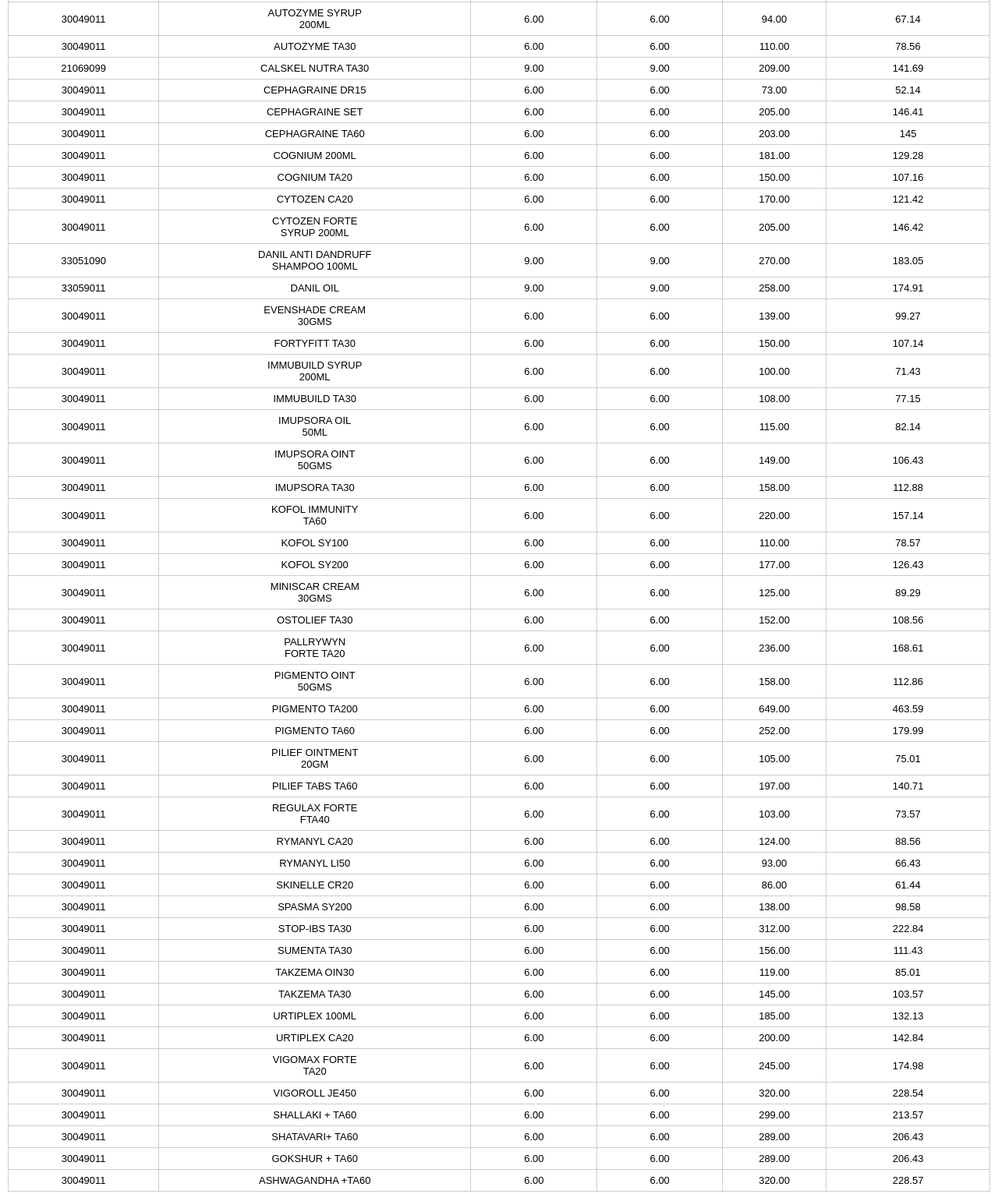
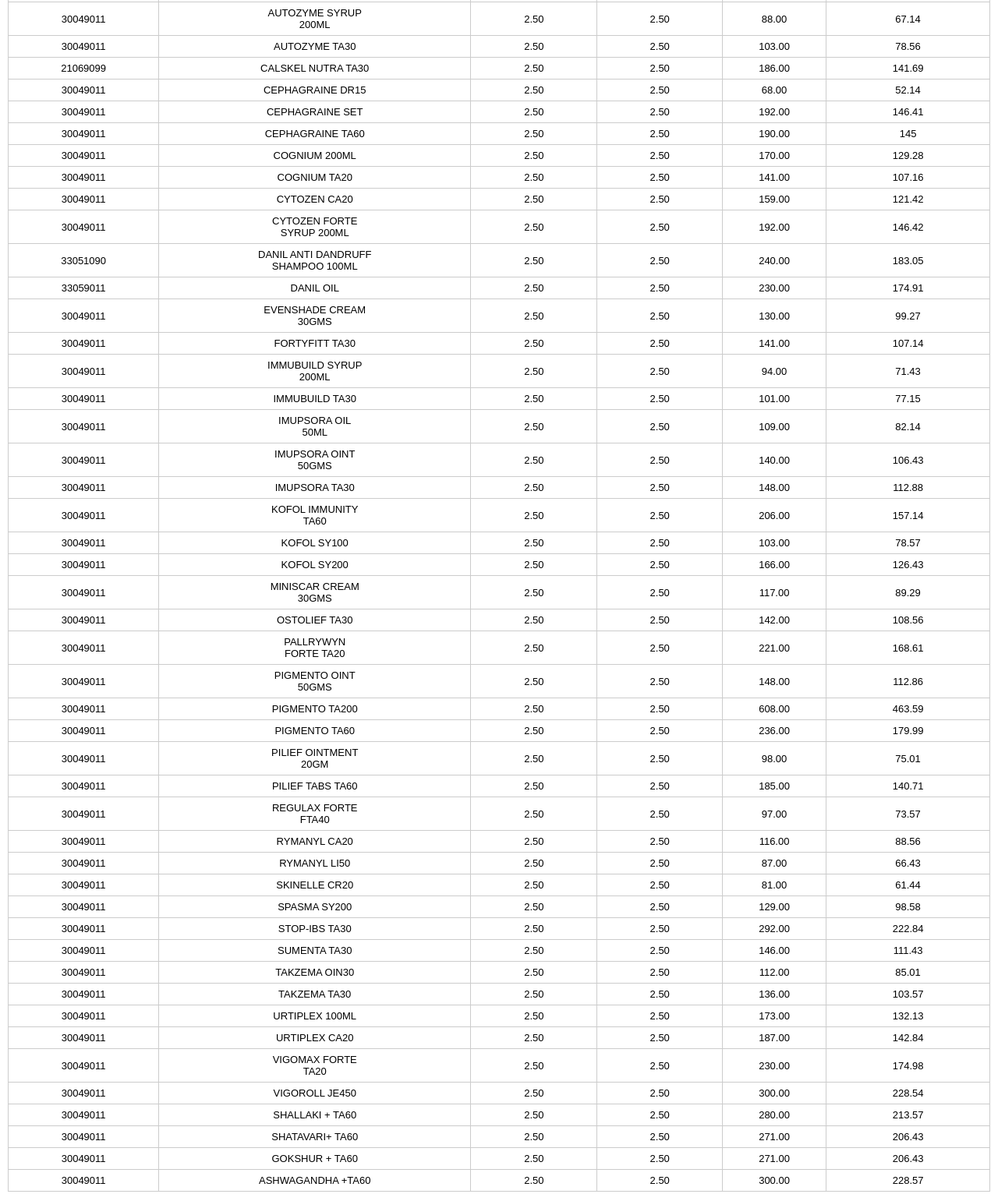
Before and after one commit to Ashishlinus/Phytonova-price-list-August-2025, a plain HTML site: page index.html in a window 1280 px wide. Shown: the part 361-1893 px from the top of the page at 78% size. Drawn offline with Linux system fonts and the light colour scheme.

Commit message:
Update index.html

```diff
--- a/index.html
+++ b/index.html
@@ -138,378 +138,378 @@
         <tr>
           <td>30049011</td>
           <td>AUTOZYME SYRUP<br>200ML</td>
-          <td>6.00</td>
-          <td>6.00</td>
-          <td>94.00</td>
+          <td>2.50</td>
+          <td>2.50</td>
+          <td>88.00</td>
           <td>67.14</td>
         </tr>
         <tr>
           <td>30049011</td>
           <td>AUTOZYME TA30</td>
-          <td>6.00</td>
-          <td>6.00</td>
-          <td>110.00</td>
+          <td>2.50</td>
+          <td>2.50</td>
+          <td>103.00</td>
           <td>78.56</td>
         </tr>
         <tr>
           <td>21069099</td>
           <td>CALSKEL NUTRA TA30</td>
-          <td>9.00</td>
-          <td>9.00</td>
-          <td>209.00</td>
+          <td>2.50</td>
+          <td>2.50</td>
+          <td>186.00</td>
           <td>141.69</td>
         </tr>
 		<tr>
           <td>30049011</td>
           <td>CEPHAGRAINE DR15</td>
-          <td>6.00</td>
-          <td>6.00</td>
-          <td>73.00</td>
+          <td>2.50</td>
+          <td>2.50</td>
+          <td>68.00</td>
           <td>52.14</td>
         </tr>
 		<tr>
           <td>30049011</td>
           <td>CEPHAGRAINE SET</td>
-          <td>6.00</td>
-          <td>6.00</td>
-          <td>205.00</td>
+          <td>2.50</td>
+          <td>2.50</td>
+          <td>192.00</td>
           <td>146.41</td>
         </tr>
         <tr>
           <td>30049011</td>
           <td>CEPHAGRAINE TA60</td>
-          <td>6.00</td>
-          <td>6.00</td>
-          <td>203.00</td>
+          <td>2.50</td>
+          <td>2.50</td>
+          <td>190.00</td>
           <td>145</td>
         </tr>
         <tr>
           <td>30049011</td>
           <td>COGNIUM 200ML</td>
-          <td>6.00</td>
-          <td>6.00</td>
-          <td>181.00</td>
+          <td>2.50</td>
+          <td>2.50</td>
+          <td>170.00</td>
           <td>129.28</td>
         </tr>
         <tr>
           <td>30049011</td>
           <td>COGNIUM TA20</td>
-          <td>6.00</td>
-          <td>6.00</td>
-          <td>150.00</td>
+          <td>2.50</td>
+          <td>2.50</td>
+          <td>141.00</td>
           <td>107.16</td>
         </tr>
 		<tr>
           <td>30049011</td>
           <td>CYTOZEN CA20</td>
-          <td>6.00</td>
-          <td>6.00</td>
-          <td>170.00</td>
+          <td>2.50</td>
+          <td>2.50</td>
+          <td>159.00</td>
           <td>121.42</td>
         </tr>
 		<tr>
           <td>30049011</td>
           <td>CYTOZEN FORTE<br>SYRUP 200ML</td>
-          <td>6.00</td>
-          <td>6.00</td>
-          <td>205.00</td>
+          <td>2.50</td>
+          <td>2.50</td>
+          <td>192.00</td>
           <td>146.42</td>
         </tr>
         <tr>
           <td>33051090</td>
           <td>DANIL ANTI DANDRUFF<br>SHAMPOO 100ML</td>
-          <td>9.00</td>
-          <td>9.00</td>
-          <td>270.00</td>
+          <td>2.50</td>
+          <td>2.50</td>
+          <td>240.00</td>
           <td>183.05</td>
         </tr>
         <tr>
           <td>33059011</td>
           <td>DANIL OIL</td>
-          <td>9.00</td>
-          <td>9.00</td>
-          <td>258.00</td>
+          <td>2.50</td>
+          <td>2.50</td>
+          <td>230.00</td>
           <td>174.91</td>
         </tr>
         <tr>
           <td>30049011</td>
           <td>EVENSHADE CREAM<br>30GMS</td>
-          <td>6.00</td>
-          <td>6.00</td>
-          <td>139.00</td>
+          <td>2.50</td>
+          <td>2.50</td>
+          <td>130.00</td>
           <td>99.27</td>
         </tr>
 		<tr>
           <td>30049011</td>
           <td>FORTYFITT TA30</td>
-          <td>6.00</td>
-          <td>6.00</td>
-          <td>150.00</td>
+          <td>2.50</td>
+          <td>2.50</td>
+          <td>141.00</td>
           <td>107.14</td>
         </tr>
 		<tr>
           <td>30049011</td>
           <td>IMMUBUILD SYRUP<br>200ML</td>
-          <td>6.00</td>
-          <td>6.00</td>
-          <td>100.00</td>
+          <td>2.50</td>
+          <td>2.50</td>
+          <td>94.00</td>
           <td>71.43</td>
         </tr>
         <tr>
           <td>30049011</td>
           <td>IMMUBUILD TA30</td>
-          <td>6.00</td>
-          <td>6.00</td>
-          <td>108.00</td>
+          <td>2.50</td>
+          <td>2.50</td>
+          <td>101.00</td>
           <td>77.15</td>
         </tr>
         <tr>
           <td>30049011</td>
           <td>IMUPSORA OIL<br>50ML</td>
-          <td>6.00</td>
-          <td>6.00</td>
-          <td>115.00</td>
+          <td>2.50</td>
+          <td>2.50</td>
+          <td>109.00</td>
           <td>82.14</td>
         </tr>
         <tr>
           <td>30049011</td>
           <td>IMUPSORA OINT<br>50GMS</td>
-          <td>6.00</td>
-          <td>6.00</td>
-          <td>149.00</td>
+          <td>2.50</td>
+          <td>2.50</td>
+          <td>140.00</td>
           <td>106.43</td>
         </tr>
 		<tr>
           <td>30049011</td>
           <td>IMUPSORA TA30</td>
-          <td>6.00</td>
-          <td>6.00</td>
-          <td>158.00</td>
+          <td>2.50</td>
+          <td>2.50</td>
+          <td>148.00</td>
           <td>112.88</td>
         </tr>
 		<tr>
           <td>30049011</td>
           <td>KOFOL IMMUNITY<br>TA60</td>
-          <td>6.00</td>
-          <td>6.00</td>
-          <td>220.00</td>
+          <td>2.50</td>
+          <td>2.50</td>
+          <td>206.00</td>
           <td>157.14</td>
         </tr>
         <tr>
           <td>30049011</td>
           <td>KOFOL SY100</td>
-          <td>6.00</td>
-          <td>6.00</td>
-          <td>110.00</td>
+          <td>2.50</td>
+          <td>2.50</td>
+          <td>103.00</td>
           <td>78.57</td>
         </tr>
         <tr>
           <td>30049011</td>
           <td>KOFOL SY200</td>
-          <td>6.00</td>
-          <td>6.00</td>
-          <td>177.00</td>
+          <td>2.50</td>
+          <td>2.50</td>
+          <td>166.00</td>
           <td>126.43</td>
         </tr>
         <tr>
           <td>30049011</td>
           <td>MINISCAR CREAM<br>30GMS</td>
-          <td>6.00</td>
-          <td>6.00</td>
-          <td>125.00</td>
+          <td>2.50</td>
+          <td>2.50</td>
+          <td>117.00</td>
           <td>89.29</td>
         </tr>
 		<tr>
           <td>30049011</td>
           <td>OSTOLIEF TA30</td>
-          <td>6.00</td>
-          <td>6.00</td>
-          <td>152.00</td>
+          <td>2.50</td>
+          <td>2.50</td>
+          <td>142.00</td>
           <td>108.56</td>
         </tr>
 		<tr>
           <td>30049011</td>
           <td>PALLRYWYN<br>FORTE TA20</td>
-          <td>6.00</td>
-          <td>6.00</td>
-          <td>236.00</td>
+          <td>2.50</td>
+          <td>2.50</td>
+          <td>221.00</td>
           <td>168.61</td>
         </tr>
         <tr>
           <td>30049011</td>
           <td>PIGMENTO OINT<br>50GMS</td>
-          <td>6.00</td>
-          <td>6.00</td>
-          <td>158.00</td>
+          <td>2.50</td>
+          <td>2.50</td>
+          <td>148.00</td>
           <td>112.86</td>
         </tr>
         <tr>
           <td>30049011</td>
           <td>PIGMENTO TA200</td>
-          <td>6.00</td>
-          <td>6.00</td>
-          <td>649.00</td>
+          <td>2.50</td>
+          <td>2.50</td>
+          <td>608.00</td>
           <td>463.59</td>
         </tr>
         <tr>
           <td>30049011</td>
           <td>PIGMENTO TA60</td>
-          <td>6.00</td>
-          <td>6.00</td>
-          <td>252.00</td>
+          <td>2.50</td>
+          <td>2.50</td>
+          <td>236.00</td>
           <td>179.99</td>
         </tr>
 		<tr>
           <td>30049011</td>
           <td>PILIEF OINTMENT<br>20GM</td>
-          <td>6.00</td>
-          <td>6.00</td>
-          <td>105.00</td>
+          <td>2.50</td>
+          <td>2.50</td>
+          <td>98.00</td>
           <td>75.01</td>
         </tr>
 		<tr>
           <td>30049011</td>
           <td>PILIEF TABS TA60</td>
-          <td>6.00</td>
-          <td>6.00</td>
-          <td>197.00</td>
+          <td>2.50</td>
+          <td>2.50</td>
+          <td>185.00</td>
           <td>140.71</td>
         </tr>
         <tr>
           <td>30049011</td>
           <td>REGULAX FORTE<br>FTA40</td>
-          <td>6.00</td>
-          <td>6.00</td>
-          <td>103.00</td>
+          <td>2.50</td>
+          <td>2.50</td>
+          <td>97.00</td>
           <td>73.57</td>
         </tr>
         <tr>
           <td>30049011</td>
           <td>RYMANYL CA20</td>
-          <td>6.00</td>
-          <td>6.00</td>
-          <td>124.00</td>
+          <td>2.50</td>
+          <td>2.50</td>
+          <td>116.00</td>
           <td>88.56</td>
         </tr>
         <tr>
           <td>30049011</td>
           <td>RYMANYL LI50</td>
-          <td>6.00</td>
-          <td>6.00</td>
-          <td>93.00</td>
+          <td>2.50</td>
+          <td>2.50</td>
+          <td>87.00</td>
           <td>66.43</td>
         </tr>
 		<tr>
           <td>30049011</td>
           <td>SKINELLE CR20</td>
-          <td>6.00</td>
-          <td>6.00</td>
-          <td>86.00</td>
+          <td>2.50</td>
+          <td>2.50</td>
+          <td>81.00</td>
           <td>61.44</td>
         </tr>
 		<tr>
           <td>30049011</td>
           <td>SPASMA SY200</td>
-          <td>6.00</td>
-          <td>6.00</td>
-          <td>138.00</td>
+          <td>2.50</td>
+          <td>2.50</td>
+          <td>129.00</td>
           <td>98.58</td>
         </tr>
         <tr>
           <td>30049011</td>
           <td>STOP-IBS TA30</td>
-          <td>6.00</td>
-          <td>6.00</td>
-          <td>312.00</td>
+          <td>2.50</td>
+          <td>2.50</td>
+          <td>292.00</td>
           <td>222.84</td>
         </tr>
         <tr>
           <td>30049011</td>
           <td>SUMENTA TA30</td>
-          <td>6.00</td>
-          <td>6.00</td>
-          <td>156.00</td>
+          <td>2.50</td>
+          <td>2.50</td>
+          <td>146.00</td>
           <td>111.43</td>
         </tr>
         <tr>
           <td>30049011</td>
           <td>TAKZEMA OIN30</td>
-          <td>6.00</td>
-          <td>6.00</td>
-          <td>119.00</td>
+          <td>2.50</td>
+          <td>2.50</td>
+          <td>112.00</td>
           <td>85.01</td>
         </tr>
 		<tr>
           <td>30049011</td>
           <td>TAKZEMA TA30</td>
-          <td>6.00</td>
-          <td>6.00</td>
-          <td>145.00</td>
+          <td>2.50</td>
+          <td>2.50</td>
+          <td>136.00</td>
           <td>103.57</td>
         </tr>
 		<tr>
           <td>30049011</td>
           <td>URTIPLEX 100ML</td>
-          <td>6.00</td>
-          <td>6.00</td>
-          <td>185.00</td>
+          <td>2.50</td>
+          <td>2.50</td>
+          <td>173.00</td>
           <td>132.13</td>
         </tr>
         <tr>
           <td>30049011</td>
           <td>URTIPLEX CA20</td>
-          <td>6.00</td>
-          <td>6.00</td>
-          <td>200.00</td>
+          <td>2.50</td>
+          <td>2.50</td>
+          <td>187.00</td>
           <td>142.84
 </td>
         </tr>
         <tr>
           <td>30049011</td>
           <td>VIGOMAX FORTE<br>TA20</td>
-          <td>6.00</td>
-          <td>6.00</td>
-          <td>245.00</td>
+          <td>2.50</td>
+          <td>2.50</td>
+          <td>230.00</td>
           <td>174.98</td>
         </tr>
         <tr>
           <td>30049011</td>
           <td>VIGOROLL JE450</td>
-          <td>6.00</td>
-          <td>6.00</td>
-          <td>320.00</td>
+          <td>2.50</td>
+          <td>2.50</td>
+          <td>300.00</td>
           <td>228.54</td>
         </tr>
 		<tr>
           <td>30049011</td>
           <td>SHALLAKI + TA60</td>
-          <td>6.00</td>
-          <td>6.00</td>
-          <td>299.00</td>
+          <td>2.50</td>
+          <td>2.50</td>
+          <td>280.00</td>
           <td>213.57</td>
         </tr>
 		<tr>
           <td>30049011</td>
           <td>SHATAVARI+ TA60</td>
-          <td>6.00</td>
-          <td>6.00</td>
-          <td>289.00</td>
+          <td>2.50</td>
+          <td>2.50</td>
+          <td>271.00</td>
           <td>206.43</td>
         </tr>
         <tr>
           <td>30049011</td>
           <td>GOKSHUR + TA60</td>
-          <td>6.00</td>
-          <td>6.00</td>
-          <td>289.00</td>
+          <td>2.50</td>
+          <td>2.50</td>
+          <td>271.00</td>
           <td>206.43</td>
         </tr>
         <tr>
           <td>30049011</td>
           <td>ASHWAGANDHA +TA60</td>
-          <td>6.00</td>
-          <td>6.00</td>
-          <td>320.00</td>
+          <td>2.50</td>
+          <td>2.50</td>
+          <td>300.00</td>
           <td>228.57</td>
         </tr>
 
```
